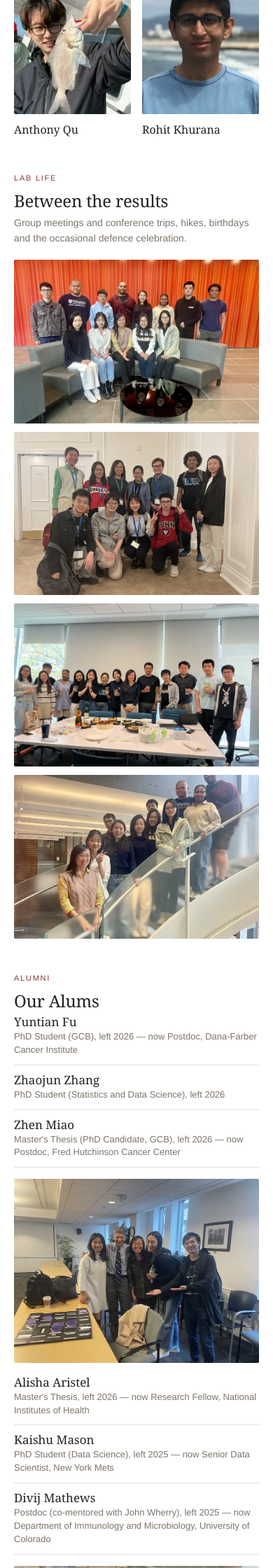
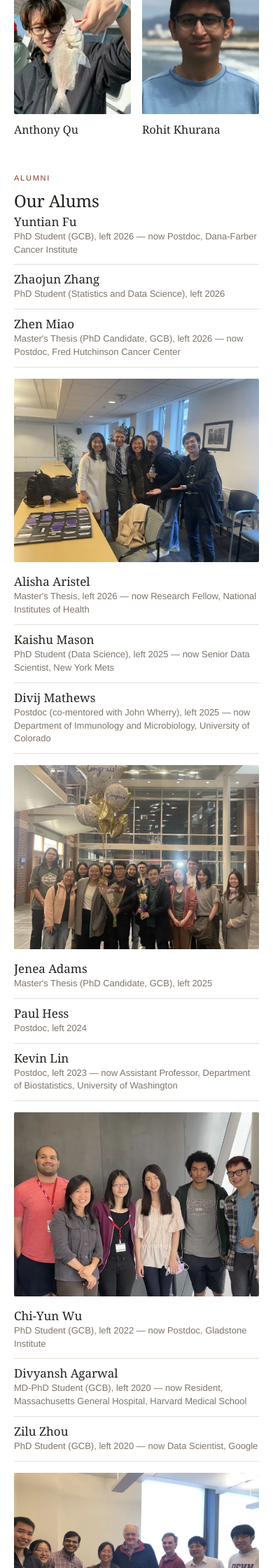
Before and after one commit to nzhanglab/nzhanglab.github.io, a Jekyll site: the page built from pages/team.html, in a window 390 px wide. Shown: the part 2420-4660 px from the top of the page at 70% size. Built offline with Jekyll 4.4.1, drawn with Linux system fonts in a browser that asks for light colours.

Commit message:
Narrow the page and fold Lab Life into the reel
The content measure was 1240px, which at three columns rendered each member
portrait about 390px wide. That is far larger than a headshot wants, and
several of the supplied images are only ~190px on the long edge, so they were
being upscaled two to three times and looked soft.

The measure is now 1080px with four columns on wide screens, putting portraits
near 250px - close to their native size - and a max-width guards against them
growing whatever the column arithmetic works out to. Four columns also suit
the seven PhD students better than three, which left one alone on a row.

Lab Life is removed. Its four photographs move into the opening reel, which
now carries eleven; the Valley Forge shot remains the editorial break and the
conference photograph stays with the recruiting block. All thirteen recent
photographs appear exactly once, with no repeats.

Co-Authored-By: Claude Opus 5 (1M context) <noreply@anthropic.com>
Claude-Session: https://claude.ai/code/session_01J9pmwwgMJKDJpt5GHaLedS

```diff
--- a/assets/themes/twitter/css/team.css
+++ b/assets/themes/twitter/css/team.css
@@ -31,7 +31,7 @@
 
 /* The layout's container is 700px; `wide: true` in the front matter opts this
    page into a wider measure without touching the rest of the site. */
-.container-wide { max-width: 1240px; }
+.container-wide { max-width: 1080px; }
 
 .team *, .team *::before, .team *::after { box-sizing: border-box; }
 .team img { display: block; max-width: 100%; height: auto; }
@@ -171,9 +171,13 @@
   margin: 0;
   padding: 0;
   display: grid;
-  grid-template-columns: repeat(3, 1fr);
-  gap: clamp(22px, 3vw, 40px) clamp(18px, 2.6vw, 34px);
+  grid-template-columns: repeat(4, 1fr);
+  gap: clamp(22px, 3vw, 36px) clamp(16px, 2.2vw, 28px);
 }
+
+/* Never let a portrait balloon past a sensible headshot size, whatever the
+   column width works out to. */
+.team-person figure { max-width: 280px; }
 
 .team-person figure { margin: 0 0 12px; }
 
@@ -231,18 +235,6 @@
   border-radius: 2px;
 }
 .team-break figcaption { font-size: 12px; color: var(--muted); margin-top: 9px; }
-
-/* --- lab life ------------------------------------------------------------- */
-.team-life {
-  display: grid;
-  grid-template-columns: 1.55fr 1fr;
-  gap: clamp(12px, 1.8vw, 20px);
-}
-.team-life figure { margin: 0; }
-.team-life .lp img { width: 100%; height: 100%; object-fit: cover; border-radius: 2px; }
-.team-life .tall { grid-row: span 2; }
-.team-life .tall .lp img { aspect-ratio: 4 / 5; }
-.team-life .wide .lp img { aspect-ratio: 3 / 2; }
 
 /* --- alumni --------------------------------------------------------------- */
 /* Names in reverse chronological order with photographs interspersed,
@@ -305,14 +297,16 @@
    not by device name.
    ========================================================================== */
 
-/* Tablet: people drop to two columns, lab life stops being asymmetric. */
-@media (max-width: 900px) {
+/* Laptop: four columns become three before the portraits get too narrow. */
+@media (max-width: 1000px) {
+  .team-people { grid-template-columns: repeat(3, 1fr); }
+}
+
+/* Tablet: two columns of people. */
+@media (max-width: 760px) {
   .team-people { grid-template-columns: repeat(2, 1fr); }
   .team-reel > figure,
   .team-reel > figure:nth-child(3n) { width: 62%; }
-  .team-life { grid-template-columns: 1fr 1fr; }
-  .team-life .tall { grid-row: auto; }
-  .team-life .tall .lp img { aspect-ratio: 3 / 2; }
   .team-join { grid-template-columns: 1fr; }
   .team-join .team-join-photo { order: -1; }
 }
@@ -339,9 +333,6 @@
 
   .team-break .lp img { aspect-ratio: 3 / 2; }
 
-  .team-life { grid-template-columns: 1fr; }
-  .team-life .tall .lp img,
-  .team-life .wide .lp img { aspect-ratio: 3 / 2; }
 
 
   .team-lane-row { grid-template-columns: 1fr; gap: 16px; }
--- a/pages/team.html
+++ b/pages/team.html
@@ -14,8 +14,7 @@ wide: true
 
 {%- comment -%} Photos are addressed by slug so the composition is stable
 even if the build script is rerun. {%- endcomment -%}
-{%- assign reel_order = "img-0801,img-2383,img-5506,img-4189,img-3879,ee9587ac-027c-4c2c-ae3a-db57c82abcea,img-4186,img-0693" | split: "," -%}
-{%- assign life_order = "img-2066,img-5587,img-5921,img-2058" | split: "," -%}
+{%- assign reel_order = "img-0801,img-2383,img-0693,img-3879,img-4189,img-2058,img-2066,img-5506,img-5587,ee9587ac-027c-4c2c-ae3a-db57c82abcea,img-5921" | split: "," -%}
 {%- assign lane_order = "img-4250,img-1997,img-6701,img-3954,img-6057,img-2365,img-6536" | split: "," -%}
 
 <div class="team">
@@ -96,27 +95,6 @@ even if the build script is rerun. {%- endcomment -%}
     {%- endif -%}
   {%- endif -%}
   {%- endfor -%}
-</section>
-
-<!-- ------------------------------------------------------------- lab life -->
-<section class="team-section" aria-labelledby="life-h">
-  <p class="team-eyebrow">Lab Life</p>
-  <h2 class="team-h2" id="life-h">Between the results</h2>
-  <p class="team-lede">Group meetings and conference trips, hikes, birthdays and the
-  occasional defence celebration.</p>
-
-  <div class="team-life">
-    {%- for slug in life_order -%}
-      {%- assign p = REEL | where: "slug", slug | first -%}
-      {%- if p -%}
-      {%- assign cap = CAP[slug] -%}
-      <figure class="{% if forloop.first %}tall{% else %}wide{% endif %}">
-        {% include labphoto.html photo=p dir="reel" alt=cap
-           sizes="(max-width: 600px) 92vw, (max-width: 900px) 46vw, 40vw" %}
-      </figure>
-      {%- endif -%}
-    {%- endfor -%}
-  </div>
 </section>
 
 <!-- --------------------------------------------------------------- alumni -->
```
